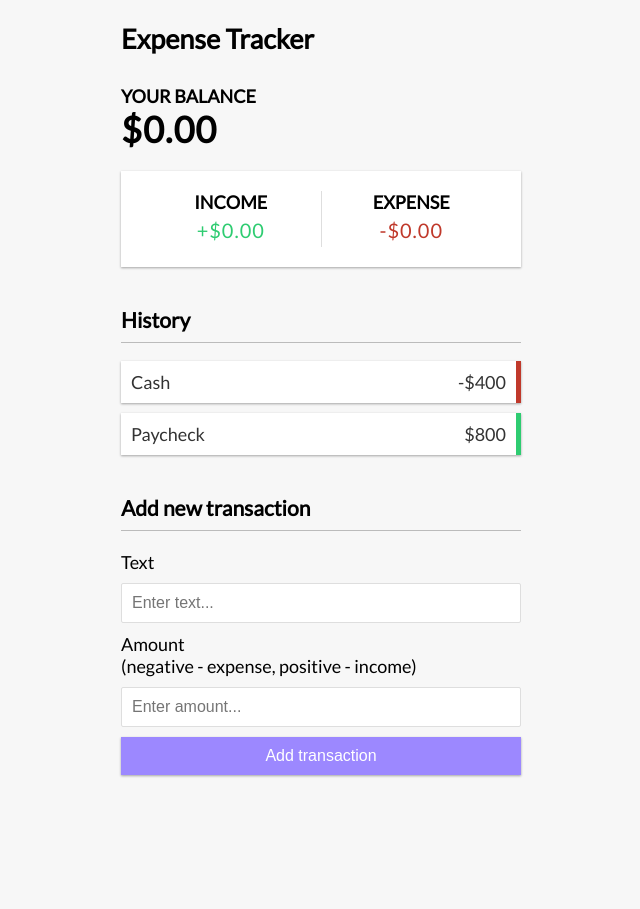
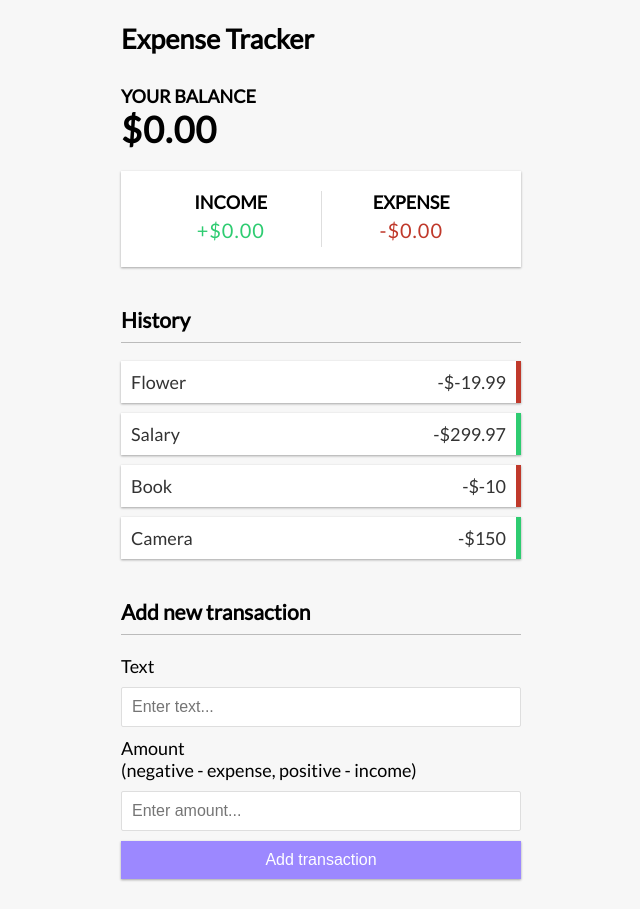
Before and after one commit to matardy/Expense-tracker-AI, a Vue app: page / in a window 1280 px wide. Shown: the whole page, without its empty margins (319-959 px from the left). Before the commit the page ends 805 px from the top, so only its background shows below. Built offline with nearby package versions, Linux system fonts and the light colour scheme.

Commit message:
feat(TransactionComponent): Add compositions API to global context

```diff
--- a/src/App.vue
+++ b/src/App.vue
@@ -3,26 +3,24 @@
   <div class="container">
     <Balance />
     <IncomeExpenses />
-    <TransactionList />
+    <TransactionList :transactions="transactions" />
     <AddTransaction />
   </div>
 </template>
 
-<script>
+<script setup>
 import Balance from './components/Balance.vue'
 import Header from './components/Header.vue';
 import IncomeExpenses from './components/IncomeExpenses.vue';
 import TransactionList from './components/TransactionList.vue';
 import AddTransaction from './components/AddTransaction.vue';
 
-export default {
-  components: {
-    Header,
-    Balance,
-    IncomeExpenses,
-    TransactionList,
-    AddTransaction
-  },
-};
+import { ref } from 'vue'; // we need to add this to any object we want to be reactive
 
+const transactions = ref([
+        { id: 1, text: 'Flower', amount: -19.99 },
+        { id: 2, text: 'Salary', amount: 299.97 },
+        { id: 3, text: 'Book', amount: -10 },
+        { id: 4, text: 'Camera', amount: 150},
+    ]);
 </script>
--- a/src/components/TransactionList.vue
+++ b/src/components/TransactionList.vue
@@ -1,11 +1,56 @@
 <template>
     <h3>History</h3>
     <ul id="list" class="list">
-        <li class="minus">
-            Cash <span>-$400</span><button class="delete-btn">x</button>
+        <li v-for="transaction in transactions"
+        :key="transaction.id"
+        :class="transaction.amount <0 ? 'minus' : 'plus' "
+        >
+            {{ transaction.text }} <span>-${{ transaction.amount }}</span><button class="delete-btn">x</button>
         </li>
-        <li class="plus">
-            Paycheck <span>$800</span><button class="delete-btn">x</button>
-        </li>
+
     </ul>
 </template>
+
+<!-- <script>
+    // options api
+    // export default {
+    //     data(){
+    //         return {
+    //             transactions: [
+    //                 { id: 1, text: 'Flower', amount: -19.99 },
+    //                 { id: 2, text: 'Salary', amount: 299.97 },
+    //                 { id: 3, text: 'Book', amount: -10 },
+    //                 { id: 4, text: 'Camera', amount: 150},
+    //             ],
+    //         }
+    //     }
+    // }
+
+    // compositions api
+    export default {
+        setup(){
+            const transactions = [
+                    { id: 1, text: 'Flower', amount: -19.99 },
+                    { id: 2, text: 'Salary', amount: 299.97 },
+                    { id: 3, text: 'Book', amount: -10 },
+                    { id: 4, text: 'Camera', amount: 150},
+                ];
+                return {
+                    transactions,
+                }
+        }
+    }
+</script> -->
+<script setup>
+    // this define the prop that was pass out in the App.vue
+
+    import { defineProps } from 'vue';
+
+    const props = defineProps({
+        transactions: {
+            type: Array,
+            required: true
+        }
+    })
+
+</script>
```
